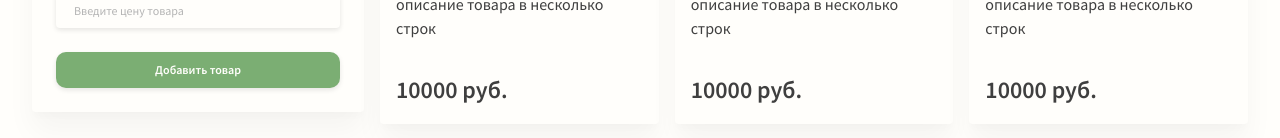
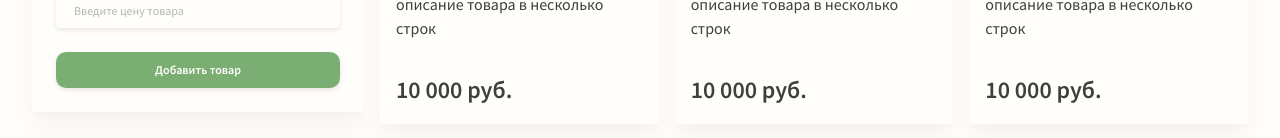
Before and after one commit to AlexandrLo/vue-test-task, a Nuxt app: page / in a window 1280 px wide. Shown: the part 432-570 px from the top of the page. Built offline with nearby package versions, Linux system fonts and the light colour scheme; grey boxes are pictures that could not be loaded.

Commit message:
Add price mask

```diff
--- a/components/ItemCard.vue
+++ b/components/ItemCard.vue
@@ -8,7 +8,14 @@
       <p class="description">
         {{ description }}
       </p>
-      <p class="price">{{ price }} руб.</p>
+      <p class="price">
+        {{
+          new Intl.NumberFormat("ru-RU", {
+            style: "decimal",
+          }).format(price)
+        }}
+        руб.
+      </p>
     </div>
     <button class="delete-button">
       <img src="@/assets/svg/delete.svg" alt="Удалить товар" />
```
